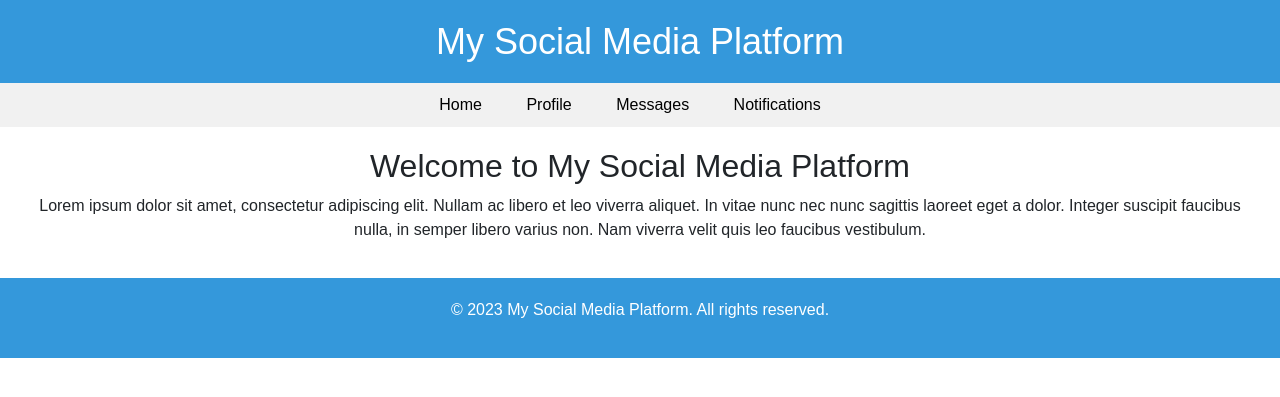
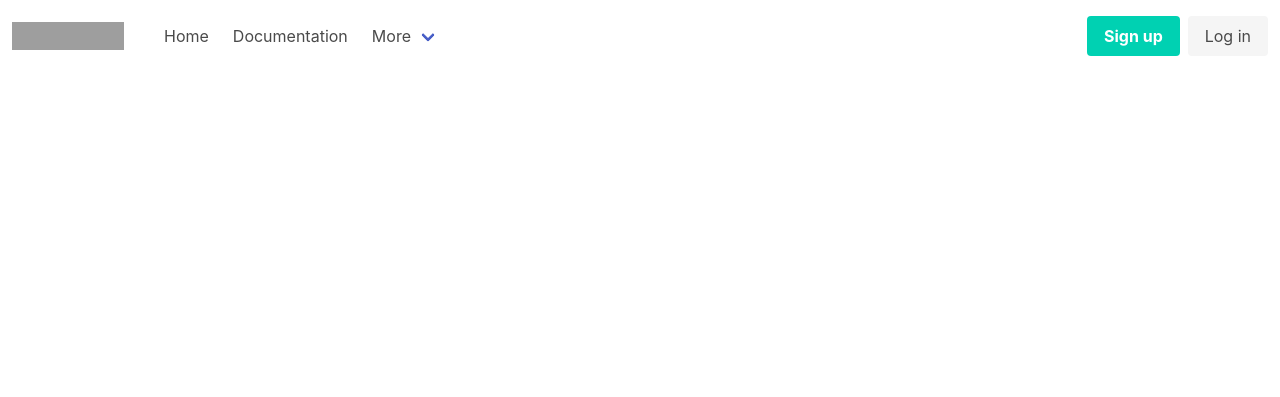
Before and after one commit to Pupper0n1/hackathon, a Django app: page / in a window 1280 px wide. Shown: the top 397 px of the page. Run offline with Django 4.2, Linux system fonts and the light colour scheme; some libraries are stand-ins or nearby versions; grey boxes are pictures that could not be loaded.

Commit message:
Added Bulma
Added bulma with sample index.html

```diff
--- a/dinobuddies/accounts/templates/accounts/login.html
+++ b/dinobuddies/accounts/templates/accounts/login.html
@@ -1,5 +1,6 @@
 {% extends "base.html" %}
-{% load bootstrap3 %}
+{% load bootstrap5 %}
+{% load bulma %}
 
 {% block content %}
 <div class="container">
--- a/dinobuddies/accounts/templates/accounts/signup.html
+++ b/dinobuddies/accounts/templates/accounts/signup.html
@@ -1,5 +1,6 @@
 {% extends "base.html" %}
 {% load bootstrap5 %}
+{% load bulma %}
 
 {% block content %}
 <div class="container">
--- a/dinobuddies/dinobuddies/settings.py
+++ b/dinobuddies/dinobuddies/settings.py
@@ -41,6 +41,7 @@ INSTALLED_APPS = [
     'django.contrib.staticfiles',
     'accounts',
     'bootstrap5',
+    'bulma',
 ]
 
 MIDDLEWARE = [
--- a/dinobuddies/templates/base.html
+++ b/dinobuddies/templates/base.html
@@ -5,61 +5,12 @@
     <title>Document</title>
     <link href="https://cdn.jsdelivr.net/npm/bootstrap@5.3.0-alpha1/dist/css/bootstrap.min.css" rel="stylesheet" integrity="sha384-GLhlTQ8iRABdZLl6O3oVMWSktQOp6b7In1Zl3/Jr59b6EGGoI1aFkw7cmDA6j6gD" crossorigin="anonymous">
     <script src="https://cdn.jsdelivr.net/npm/bootstrap@5.3.0-alpha1/dist/js/bootstrap.bundle.min.js" integrity="sha384-w76AqPfDkMBDXo30jS1Sgez6pr3x5MlQ1ZAGC+nuZB+EYdgRZgiwxhTBTkF7CXvN" crossorigin="anonymous"></script>
+	<link rel="stylesheet" href="https://cdn.jsdelivr.net/npm/bulma@0.9.4/css/bulma.min.css">  {% comment %} Bulma cdn {% endcomment %}
+
+
+
 	{% load static %}
     <link rel="stylesheet" href="{% static 'css/master.css' %}">
-    <style>
-		body {
-			margin: 0;
-			padding: 0;
-			font-family: Arial, sans-serif;
-		}
-		header {
-			background-color: #3498db;
-			color: #fff;
-			padding: 20px;
-			text-align: center;
-		}
-		h1 {
-			margin: 0;
-			font-size: 36px;
-			font-weight: normal;
-		}
-		nav {
-			background-color: #f1f1f1;
-			padding: 10px;
-			text-align: center;
-		}
-		nav ul {
-			list-style-type: none;
-			margin: 0;
-			padding: 0;
-		}
-		nav ul li {
-			display: inline-block;
-			margin-right: 20px;
-		}
-		nav ul li a {
-			color: #000;
-			text-decoration: none;
-			padding: 10px;
-			border-radius: 5px;
-			transition: background-color 0.3s ease;
-		}
-		nav ul li a:hover {
-			background-color: #3498db;
-			color: #fff;
-		}
-		main {
-			padding: 20px;
-			text-align: center;
-		}
-		footer {
-			background-color: #3498db;
-			color: #fff;
-			padding: 20px;
-			text-align: center;
-		}
-	</style>
 </head>
 <body>
     {% block content %}
--- a/dinobuddies/templates/index.html
+++ b/dinobuddies/templates/index.html
@@ -1,22 +1,67 @@
 {% extends "base.html" %}
 
 {% block content %}
-<header>
-    <h1>My Social Media Platform</h1>
-</header>
-<nav>
-    <ul>
-        <li><a href="#">Home</a></li>
-        <li><a href="#">Profile</a></li>
-        <li><a href="#">Messages</a></li>
-        <li><a href="#">Notifications</a></li>
-    </ul>
-</nav>
-<main>
-    <h2>Welcome to My Social Media Platform</h2>
-    <p>Lorem ipsum dolor sit amet, consectetur adipiscing elit. Nullam ac libero et leo viverra aliquet. In vitae nunc nec nunc sagittis laoreet eget a dolor. Integer suscipit faucibus nulla, in semper libero varius non. Nam viverra velit quis leo faucibus vestibulum.</p>
-</main>
-<footer>
-    <p>&copy; 2023 My Social Media Platform. All rights reserved.</p>
-</footer>
+
+<nav class="navbar" role="navigation" aria-label="main navigation">
+    <div class="navbar-brand">
+      <a class="navbar-item" href="https://bulma.io">
+        <img src="https://bulma.io/images/bulma-logo.png" width="112" height="28">
+      </a>
+
+      <a role="button" class="navbar-burger" aria-label="menu" aria-expanded="false" data-target="navbarBasicExample">
+        <span aria-hidden="true"></span>
+        <span aria-hidden="true"></span>
+        <span aria-hidden="true"></span>
+      </a>
+    </div>
+
+    <div id="navbarBasicExample" class="navbar-menu">
+      <div class="navbar-start">
+        <a class="navbar-item">
+          Home
+        </a>
+
+        <a class="navbar-item">
+          Documentation
+        </a>
+
+        <div class="navbar-item has-dropdown is-hoverable">
+          <a class="navbar-link">
+            More
+          </a>
+
+          <div class="navbar-dropdown">
+            <a class="navbar-item">
+              About
+            </a>
+            <a class="navbar-item">
+              Jobs
+            </a>
+            <a class="navbar-item">
+              Contact
+            </a>
+            <hr class="navbar-divider">
+            <a class="navbar-item">
+              Report an issue
+            </a>
+          </div>
+        </div>
+      </div>
+
+      <div class="navbar-end">
+        <div class="navbar-item">
+          <div class="buttons">
+            <a class="button is-primary">
+              <strong>Sign up</strong>
+            </a>
+            <a class="button is-light">
+              Log in
+            </a>
+          </div>
+        </div>
+      </div>
+    </div>
+  </nav>
+
+
 {% endblock %}
```
